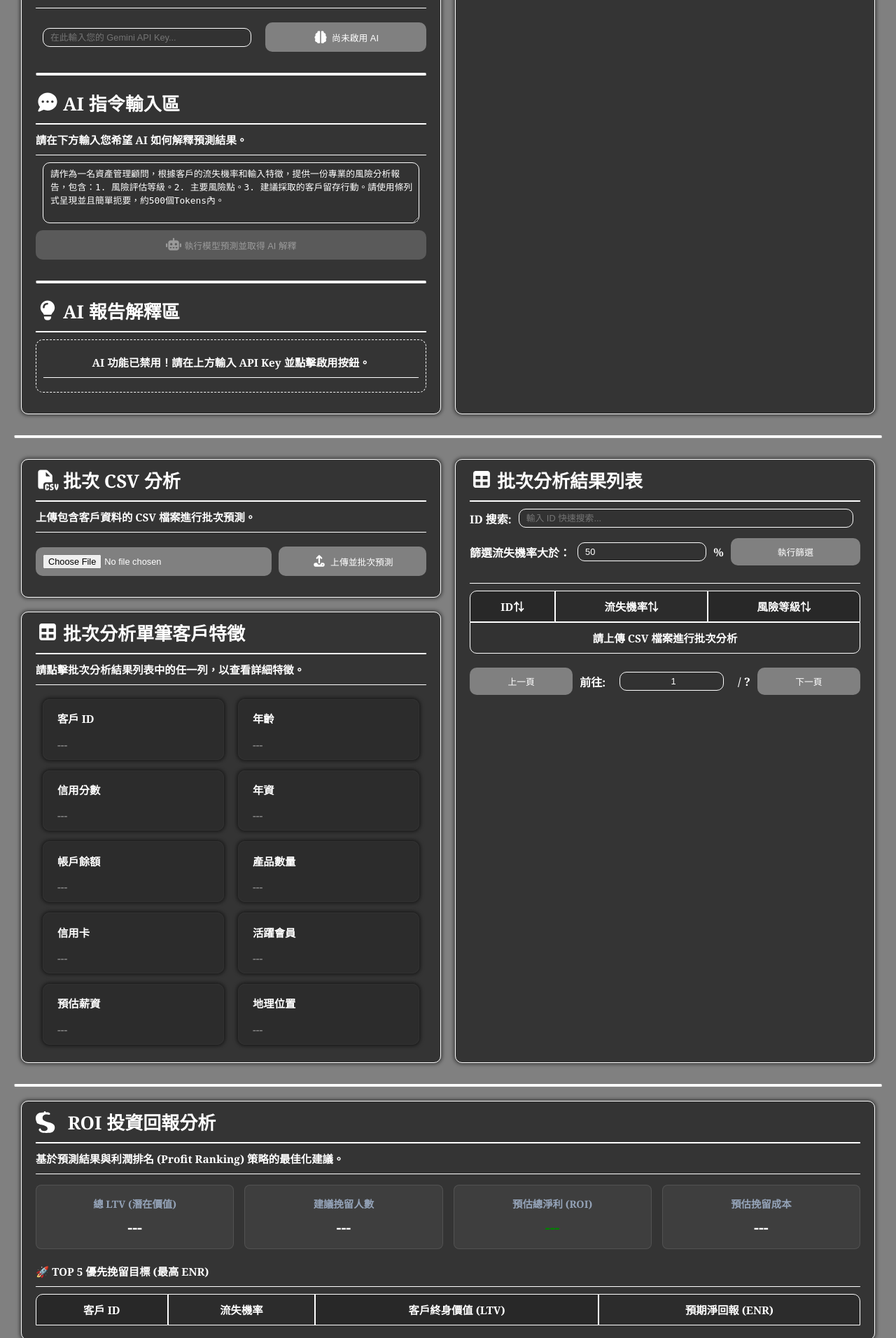
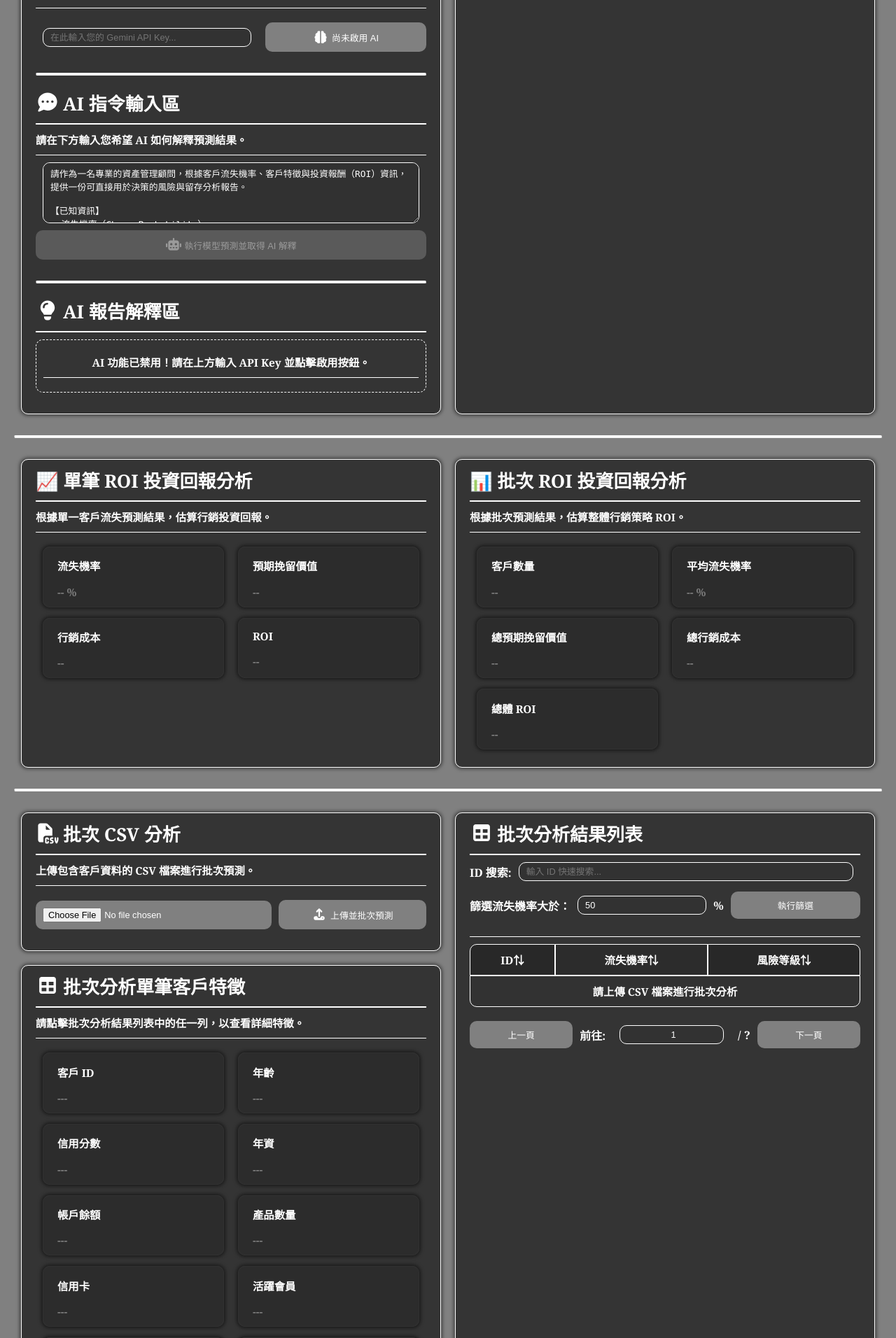
Before and after one commit to xiaoyao3312/Web_Model_Prediction, a Flask app: page /customer_churn_bank_model in a window 1280 px wide. Shown: the part 778-2690 px from the top of the page at 70% size. Run offline with Flask 3, Linux system fonts and the light colour scheme; lists and menus that the app fills with data are empty; parts of the project's set-up code (start-up, migrations or seed data) failed here and were passed over.

Commit message:
整體完成 初版

```diff
--- a/static/css/customer_churn_bank.css
+++ b/static/css/customer_churn_bank.css
@@ -173,6 +173,16 @@ body {
 
 }
 
+#customerChurnBank .bank-card-roi-panel-grid {
+    /* 佈局方式與結構 */
+    display:               grid;
+    grid-template-columns: 1fr 1fr;
+    grid-template-rows:    auto 1fr;
+    grid-template-areas:
+        "roi_single roi_batch";
+
+}
+
 /* 2.2 Grid 區域分配與尺寸 */
 #customerChurnBank .bank-input-feature-panel { grid-area: input_feature; }
 #customerChurnBank .bank-ai-prompt-panel     { grid-area: ai_prompt;     height: auto; }
@@ -181,6 +191,9 @@ body {
 #customerChurnBank .bank-batch-upload-panel  { grid-area: batch_upload; }
 #customerChurnBank .bank-batch-feature-panel { grid-area: batch_feature; height: auto; }
 #customerChurnBank .bank-batch-result-panel  { grid-area: batch_result;  height: auto; grid-row: 1 / 3; }
+
+#customerChurnBank .bank-roi-single-batch-panel  { grid-area: roi_single; }
+#customerChurnBank .bank-roi-batch-panel  { grid-area: roi_batch;  height: auto; grid-row: 1 / 3; }
 
 #customerChurnBank .bank-api-key-container,
 #customerChurnBank .bank-input-feature-container,
@@ -678,19 +691,31 @@ body {
     color: var(--success-color);
 }
 
-/* RWD: 在手機版讓 ROI 面板也適應 */
-@media (max-width: 1024px) {
-    .bank-roi-panel {
-        grid-column: span 1;
-    }
+.bank-card-roi-grid {
+    display:               grid;
+    grid-template-columns: repeat(2, minmax(0, 1fr));
+    min-height:            150px;
 }
+
+/* 強調顯示的項目（例如 ROI 結果） */
+.feature-item.highlight-item {
+    border: 1px solid var(--success-color);
+    background-color: rgba(0, 128, 0, 0.05);
+}
+
+.feature-item.highlight-item .feature-item-value {
+    color: var(--success-color);
+    font-size: 1.2rem; /* 稍微大一點 */
+}
+
 
 
 
 /* 8.3 螢幕寬度 <= 1023px (Tablet/Mobile) - 堆疊佈局 */
 @media (max-width: 1023px) {
     #customerChurnBank .bank-card-panel-grid,
-    #customerChurnBank .bank-card-batch-panel-grid {
+    #customerChurnBank .bank-card-batch-panel-grid,
+    #customerChurnBank .bank-card-roi-panel-grid {
         display:        flex;
         flex-direction: column;
     }
@@ -717,4 +742,5 @@ body {
     #customerChurnBank .bank-margin-left-btn-640px {
         margin-left: 0px;
     }
+
 }
--- a/static/js/customer_churn_bank.js
+++ b/static/js/customer_churn_bank.js
@@ -417,6 +417,8 @@ async function runPredictionAndExplain() {
         }
 
         renderChartsFromBase64(charts);
+        updateSingleROI(churnProb);
+
 
     } catch (error) {
         console.error("預測或解釋失敗:", error);
@@ -458,10 +460,10 @@ async function uploadAndPredictBatch() {
     uploadBatchBtn.innerHTML = '<i class="fas fa-spinner fa-spin"></i> 處理中...';
     uploadBatchBtn.disabled = true;
 
-    // 重置單筆分析區塊
-    document.getElementById('explanationOutput').innerHTML = '<div class="initial-message">批次預測正在執行中。單筆分析結果區域已重置...</div>';
-    document.getElementById('chartDisplay').innerHTML = '<div class="initial-message">批次預測結果圖表不在此區塊顯示。</div>';
-    document.getElementById('predictionOutput').innerHTML = '<div class="initial-message">批次預測正在執行中。單筆分析結果區域已重置...</div';
+    const batchRoiContent = document.getElementById('batchRoiContent');
+    if (batchRoiContent) {
+        batchRoiContent.innerHTML = '<div class="initial-message loading-message">計算總體效益中...</div>';
+    }
 
     if (filterStats) filterStats.innerHTML = '';
     if (batchResultBody) batchResultBody.innerHTML = '<tr><td colspan="3" class="initial-message"><i class="fas fa-spinner fa-spin"></i> 正在處理資料...</td></tr>';
@@ -516,6 +518,7 @@ async function uploadAndPredictBatch() {
                     }
                     // 渲染表格
                     filterAndRenderBatchResults();
+                    updateBatchROI(originalBatchData);
                     alert(`批次分析成功！共處理 ${originalBatchData.length} 筆客戶資料。`);
 
 
@@ -928,6 +931,7 @@ async function runPredictionOnly() {
         }
 
         renderChartsFromBase64(charts);
+        updateSingleROI(churnProb);
 
     } catch (error) {
         if (errorMsg) {
@@ -1123,3 +1127,54 @@ function renderRoiPanel(roiData) {
     // 顯示面板
     roiPanel.style.display = 'block';
 }
+
+
+function updateSingleROI(churnProb) {
+    const customerValue = 20000;
+    const cost = 1000;
+
+    const expectedValue = churnProb * customerValue;
+    const roi = expectedValue - cost;
+
+    document.getElementById('roiSingleProb').textContent =
+        (churnProb * 100).toFixed(2) + ' %';
+
+    document.getElementById('roiSingleValue').textContent =
+        'NT$ ' + expectedValue.toFixed(0);
+
+    document.getElementById('roiSingleCost').textContent =
+        'NT$ ' + cost;
+
+    const roiEl = document.getElementById('roiSingleResult');
+    roiEl.textContent = 'NT$ ' + roi.toFixed(0);
+    roiEl.style.color = roi >= 0 ? 'var(--success-color)' : 'var(--error-color)';
+}
+
+function updateBatchROI(batchResults) {
+    const count = batchResults.length;
+    if (!count) return;
+
+    const customerValue = 20000;
+    const cost = 800;
+
+    const avgProb =
+        batchResults.reduce((s, r) => s + r.probability, 0) / count;
+
+    const expectedValue = avgProb * customerValue * count;
+    const totalCost = cost * count;
+    const roi = expectedValue - totalCost;
+
+    document.getElementById('roiBatchCount').textContent = count;
+    document.getElementById('roiBatchProb').textContent =
+        (avgProb * 100).toFixed(2) + ' %';
+
+    document.getElementById('roiBatchValue').textContent =
+        'NT$ ' + expectedValue.toFixed(0);
+
+    document.getElementById('roiBatchCost').textContent =
+        'NT$ ' + totalCost.toFixed(0);
+
+    const roiEl = document.getElementById('roiBatchResult');
+    roiEl.textContent = 'NT$ ' + roi.toFixed(0);
+    roiEl.style.color = roi >= 0 ? 'var(--success-color)' : 'var(--error-color)';
+}
--- a/templates/customer_churn_bank.html
+++ b/templates/customer_churn_bank.html
@@ -149,7 +149,44 @@
                 <div class="bank-card-hint">請在下方輸入您希望 AI 如何解釋預測結果。</div>
                 <div class="input-field-container">
                     <textarea class="bank-input-field" id="aiPrompt" rows="5"
-                        placeholder="例如: 假設我是客戶經理，請用專業且具體的語言，結合輸入參數解釋流失風險，並提供三個具體的維護行動建議。">請作為一名資產管理顧問，根據客戶的流失機率和輸入特徵，提供一份專業的風險分析報告，包含：1. 風險評估等級。2. 主要風險點。3. 建議採取的客戶留存行動。請使用條列式呈現並且簡單扼要，約500個Tokens內。
+                        placeholder="例如: 假設我是客戶經理，請用專業且具體的語言，結合輸入參數解釋流失風險，並提供三個具體的維護行動建議。">請作為一名專業的資產管理顧問，根據客戶流失機率、客戶特徵與投資報酬（ROI）資訊，提供一份可直接用於決策的風險與留存分析報告。
+
+【已知資訊】
+- 流失機率（Churn Probability）
+- 客戶特徵（年齡、帳戶餘額、活躍度、產品使用狀況等）
+- 客戶終身價值（LTV）
+- 留存行銷成本（Retention Cost）
+- 預期挽留價值（Expected Retention Value）
+- ROI（Expected Retention Value − Retention Cost）
+
+【分析目的】
+從「風險控管」與「投資效益」角度，判斷是否值得投入客戶留存資源。
+
+【請依以下結構輸出（條列式、精簡清楚、總長度不超過 500 Tokens）】
+
+1️⃣ 風險評估等級
+- 判定為「低 / 中 / 高」流失風險
+- 以流失機率與關鍵特徵簡要說明原因
+
+2️⃣ 主要風險點
+- 列出 2–3 個最關鍵風險因子
+- 說明其對流失或客戶價值的影響
+
+3️⃣ ROI 與投資可行性
+- 說明預期挽留價值與行銷成本
+- 判斷 ROI 為正或負，並解釋商業意義
+- 明確結論：是否建議投入留存資源
+
+4️⃣ 建議行動
+- 僅在 ROI 合理時提出具體留存行動
+- 若 ROI 不佳，請明確說明不建議行銷並提出替代策略
+
+【輸出風格】
+- 專業、理性、以投資報酬與決策效率為導向
+- 避免模型與技術術語
+- 內容務必精煉、可快速閱讀與執行
+請控制輸出在約 300–400 Tokens 之內。
+
                     </textarea>
                 </div>
 
@@ -180,6 +217,68 @@
                     <div class="initial-message ">圖表 2: **單筆客戶局部 SHAP 影響力**</div>
                 </div>
             </div>
+        </div>
+
+        <hr class="bank-panel-divider">
+
+        <div class="bank-card-roi-panel-grid">
+
+            <div class="bank-card bank-roi-single">
+                <div class="bank-card-title">📈 單筆 ROI 投資回報分析</div>
+                <div class="bank-card-hint">
+                    根據單一客戶流失預測結果，估算行銷投資回報。
+                </div>
+
+                <div id="roiSingleContent" class="bank-card-roi-grid">
+                    <div class="feature-item">
+                        <p class="feature-item-label">流失機率</p>
+                        <span id="roiSingleProb" class="feature-item-value">-- %</span>
+                    </div>
+                    <div class="feature-item">
+                        <p class="feature-item-label">預期挽留價值</p>
+                        <span id="roiSingleValue" class="feature-item-value">--</span>
+                    </div>
+                    <div class="feature-item">
+                        <p class="feature-item-label">行銷成本</p>
+                        <span id="roiSingleCost" class="feature-item-value">--</span>
+                    </div>
+                    <div class="feature-item highlight-item"> <p class="feature-item-label">ROI</p>
+                        <span id="roiSingleResult" class="feature-item-value">--</span>
+                    </div>
+                </div>
+            </div>
+
+
+            <div class="bank-card bank-roi-batch">
+                <div class="bank-card-title">📊 批次 ROI 投資回報分析</div>
+                <div class="bank-card-hint">
+                    根據批次預測結果，估算整體行銷策略 ROI。
+                </div>
+
+                <div id="roiBatchContent" class="bank-card-roi-grid">
+                    <div class="feature-item">
+                        <p class="feature-item-label">客戶數量</p>
+                        <span id="roiBatchCount" class="feature-item-value">--</span>
+                    </div>
+                    <div class="feature-item">
+                        <p class="feature-item-label">平均流失機率</p>
+                        <span id="roiBatchProb" class="feature-item-value">-- %</span>
+                    </div>
+                    <div class="feature-item">
+                        <p class="feature-item-label">總預期挽留價值</p>
+                        <span id="roiBatchValue" class="feature-item-value">--</span>
+                    </div>
+                    <div class="feature-item">
+                        <p class="feature-item-label">總行銷成本</p>
+                        <span id="roiBatchCost" class="feature-item-value">--</span>
+                    </div>
+                    <div class="feature-item highlight-item">
+                        <p class="feature-item-label">總體 ROI</p>
+                        <span id="roiBatchResult" class="feature-item-value">--</span>
+                    </div>
+                </div>
+            </div>
+
         </div>
 
         <hr class="bank-panel-divider">
@@ -297,50 +396,8 @@
             </div>
         </div>
 
-        <hr class="bank-panel-divider">
 
-        <div class="bank-card bank-roi-panel" id="roiPanel">
-            <div class="bank-card-title">
-                <svg class="bank-card-title-icon" xmlns="http://www.w3.org/2000/svg" viewBox="0 0 576 512"><path fill="currentColor" d="M312 24V34.5c6.4 1.2 12.6 2.7 18.2 4.2c12.8 3.4 20.4 16.6 17 29.4s-16.6 20.4-29.4 17c-10.9-2.9-21.1-4.7-30.2-5.6c-7.8-.8-16-1.5-24-1.5c-29 0-53.3 5.8-71.4 21.4c-17.7 15.3-26.2 36.3-26.2 60.5c0 14.3 3.3 27 9.8 38.2c6.4 11 15.5 20.4 27.6 28.5c23.5 15.9 59.8 28.6 111.7 41.5c31 7.7 65.5 17.6 93.3 33.7c31.6 18.3 53.6 47.2 53.6 86.6c0 40.5-13.6 72.8-37.5 96.6c-24.2 24.1-59.3 36.9-105.7 36.9c-14.4 0-26.6-.7-36.8-2.3l0 10.3c0 13.3-10.7 24-24 24s-24-10.7-24-24l0-9.8c-7.9 1.1-16.2 1.7-24.9 1.7c-47.5 0-89-13-118.6-43.5c-6.1-6.3-10.7-13.7-13.6-21.7c-2.8-7.9-2.2-16.5 1.8-24.2s11.3-13.1 19.3-15l.4-.1c12.8-3.1 25.8 4.7 28.9 17.5c6 24.5 32.7 43 78.1 43c10.3 0 20.8-1 30.5-3.3c35.6-8.3 50.8-27.4 50.8-51.5c0-12.2-3.1-22.9-8.9-32.3c-6-9.8-15.1-18.3-28.7-26.3c-23.9-14-58.5-25.2-111.2-38.3c-36.9-9.2-76.3-20.8-105-39.2C13.2 236.4 0 207 0 168.3C0 125.7 14.3 92.2 41.6 67.2c27-24.8 66.8-39.2 118.4-39.2c12.8 0 25.1 1.2 36.6 3.6V24c0-13.3 10.7-24 24-24s24 10.7 24 24z"/></svg>
-                ROI 投資回報分析
-            </div>
-            <div class="bank-card-hint">基於預測結果與利潤排名 (Profit Ranking) 策略的最佳化建議。</div>
 
-            <div class="roi-stats-grid">
-                <div class="roi-stat-box">
-                    <div class="stat-label">總 LTV (潛在價值)</div>
-                    <div class="stat-value" id="roiTotalLtv">---</div>
-                </div>
-                <div class="roi-stat-box">
-                    <div class="stat-label">建議挽留人數</div>
-                    <div class="stat-value highlight" id="roiActionCount">---</div>
-                </div>
-                <div class="roi-stat-box">
-                    <div class="stat-label">預估總淨利 (ROI)</div>
-                    <div class="stat-value success" id="roiTotalNet">---</div>
-                </div>
-                <div class="roi-stat-box">
-                    <div class="stat-label">預估挽留成本</div>
-                    <div class="stat-value" id="roiCost">---</div>
-                </div>
-            </div>
-
-            <div class="roi-top-targets">
-                <div class="bank-card-hint" style="margin-top: 15px;">🚀 <strong>TOP 5 優先挽留目標 (最高 ENR)</strong></div>
-                <table class="fl-table" style="margin-top: 10px;">
-                    <thead>
-                        <tr>
-                            <th>客戶 ID</th>
-                            <th>流失機率</th>
-                            <th>客戶終身價值 (LTV)</th>
-                            <th>預期淨回報 (ENR)</th>
-                        </tr>
-                    </thead>
-                    <tbody id="roiTopTargetsBody">
-                        </tbody>
-                </table>
-            </div>
-        </div>
 
     </div>
 
```
